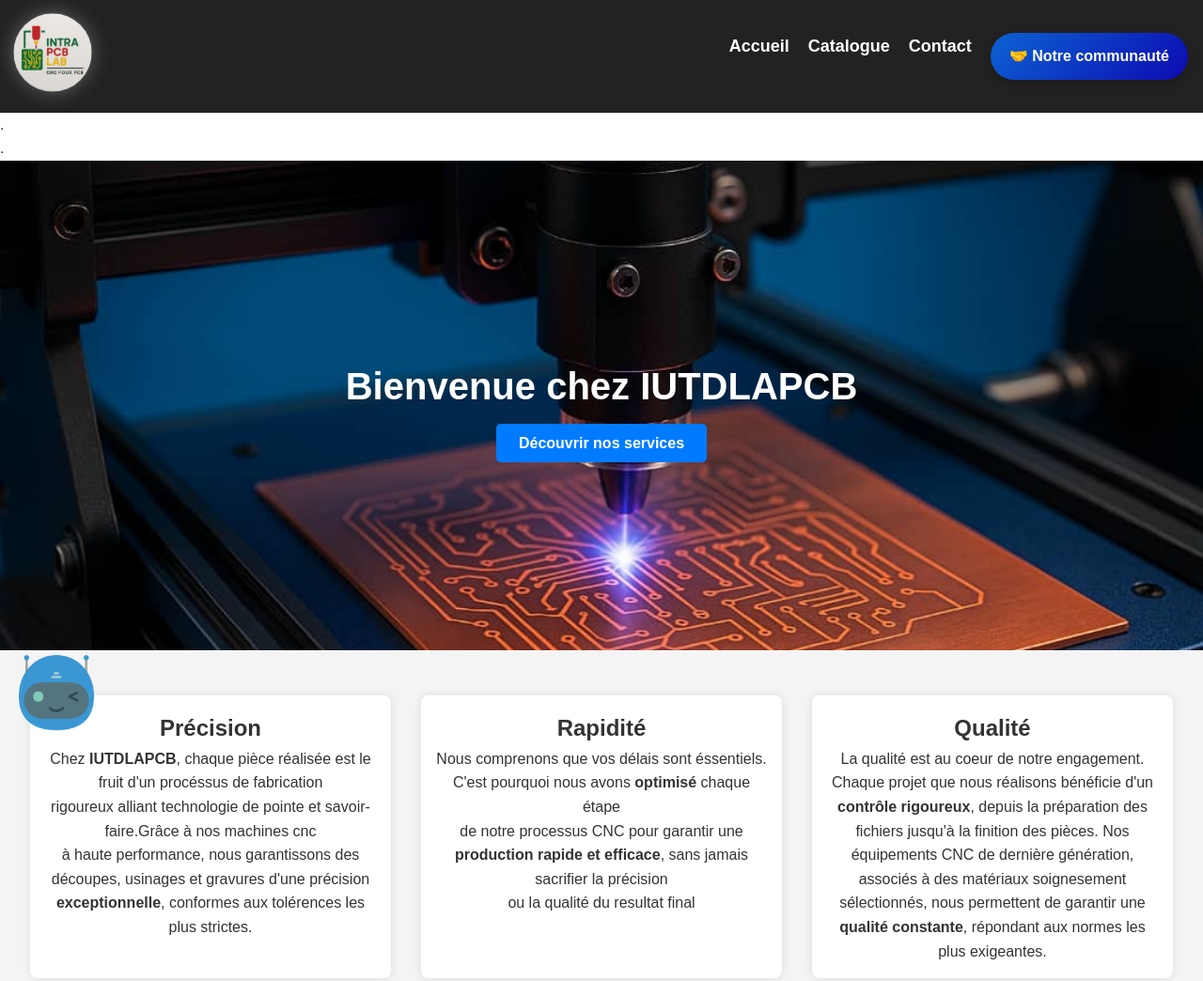
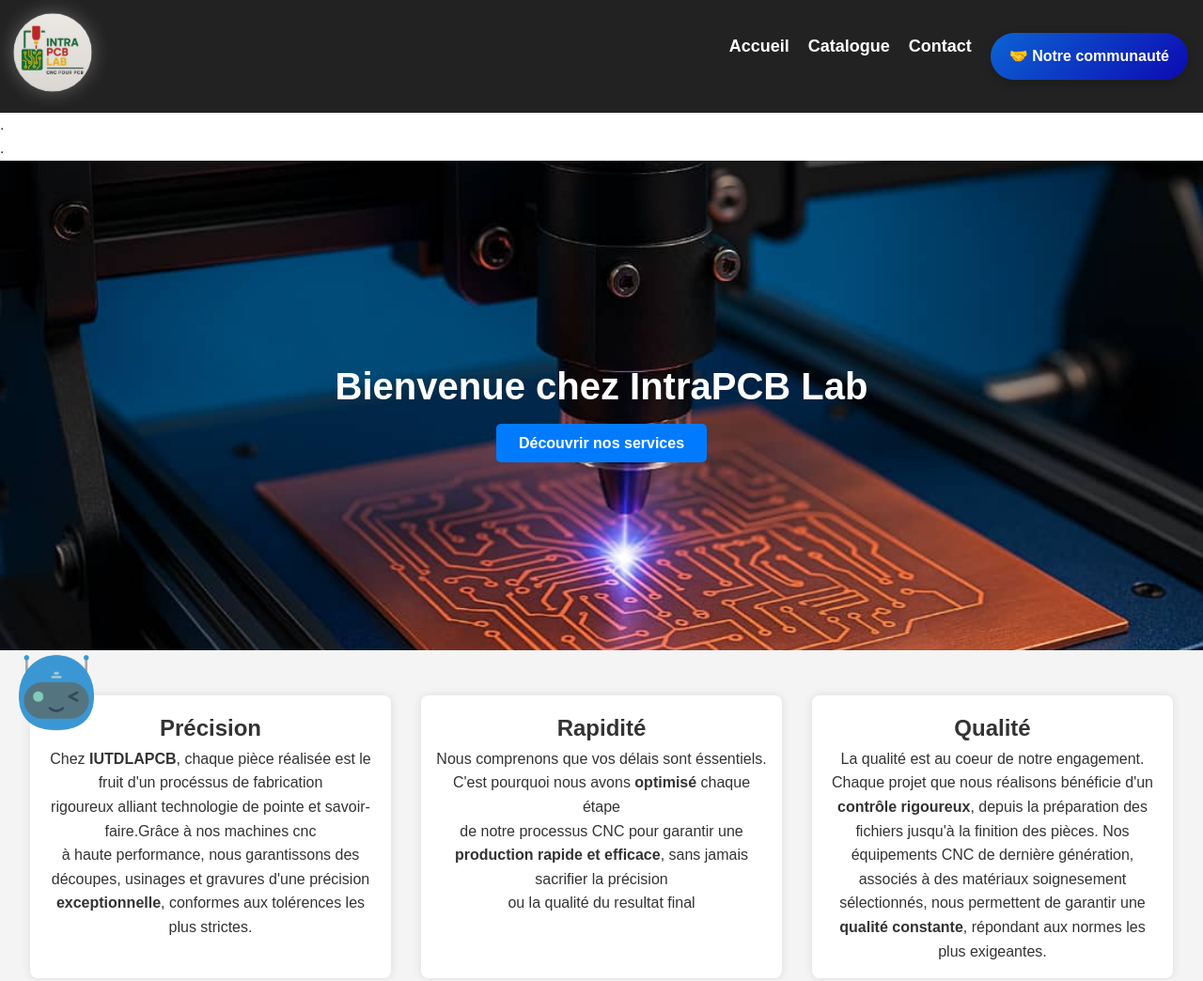
Before and after one commit to wil7y/PROJETGEII, a plain HTML site: page index.html in a window 1280 px wide. Shown: the top 1044 px of the page at 94% size. Drawn offline with Linux system fonts and the light colour scheme; no server answers.

Commit message:
Add files via upload

```diff
--- a/index.html
+++ b/index.html
@@ -50,7 +50,7 @@
   <!-- Section présentation -->
   <section class="hero">
 
-    <h1>Bienvenue chez IUTDLAPCB</h1>
+    <h1>Bienvenue chez IntraPCB Lab</h1>
 
 
 
```
